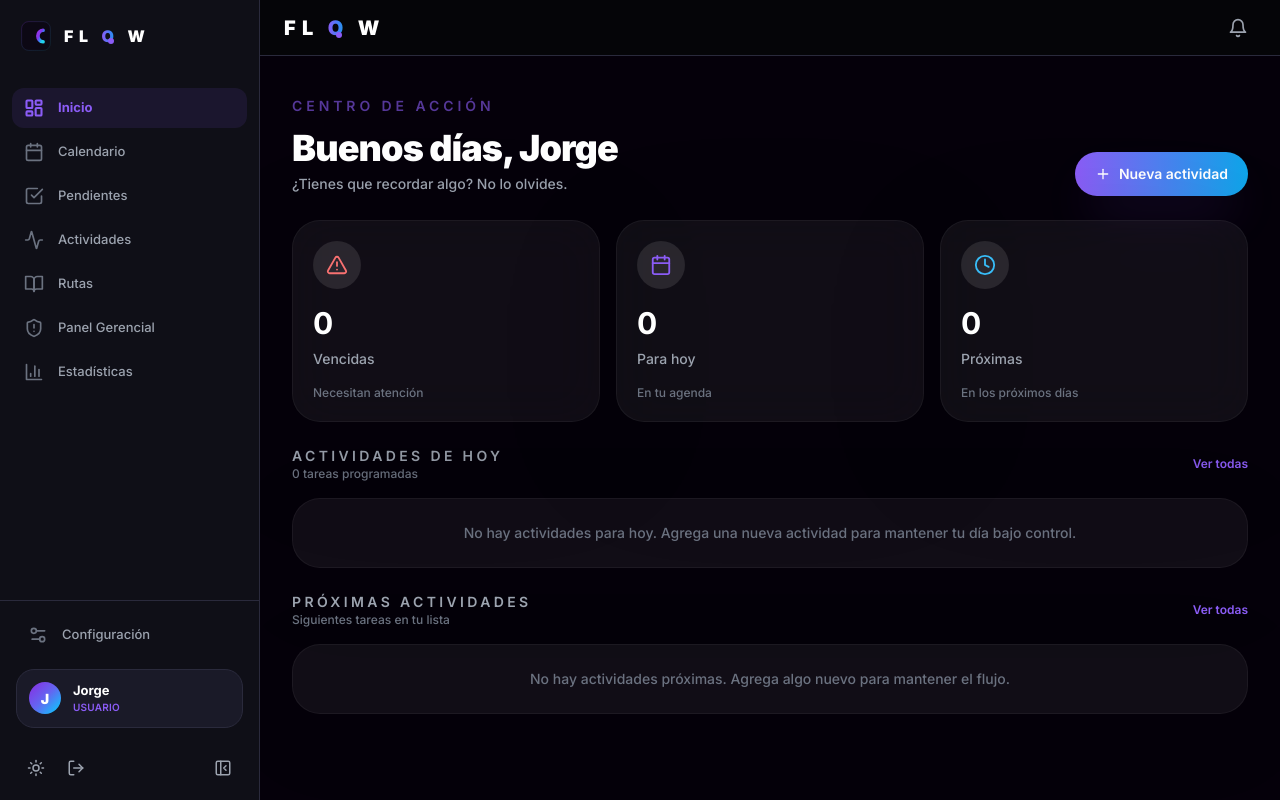
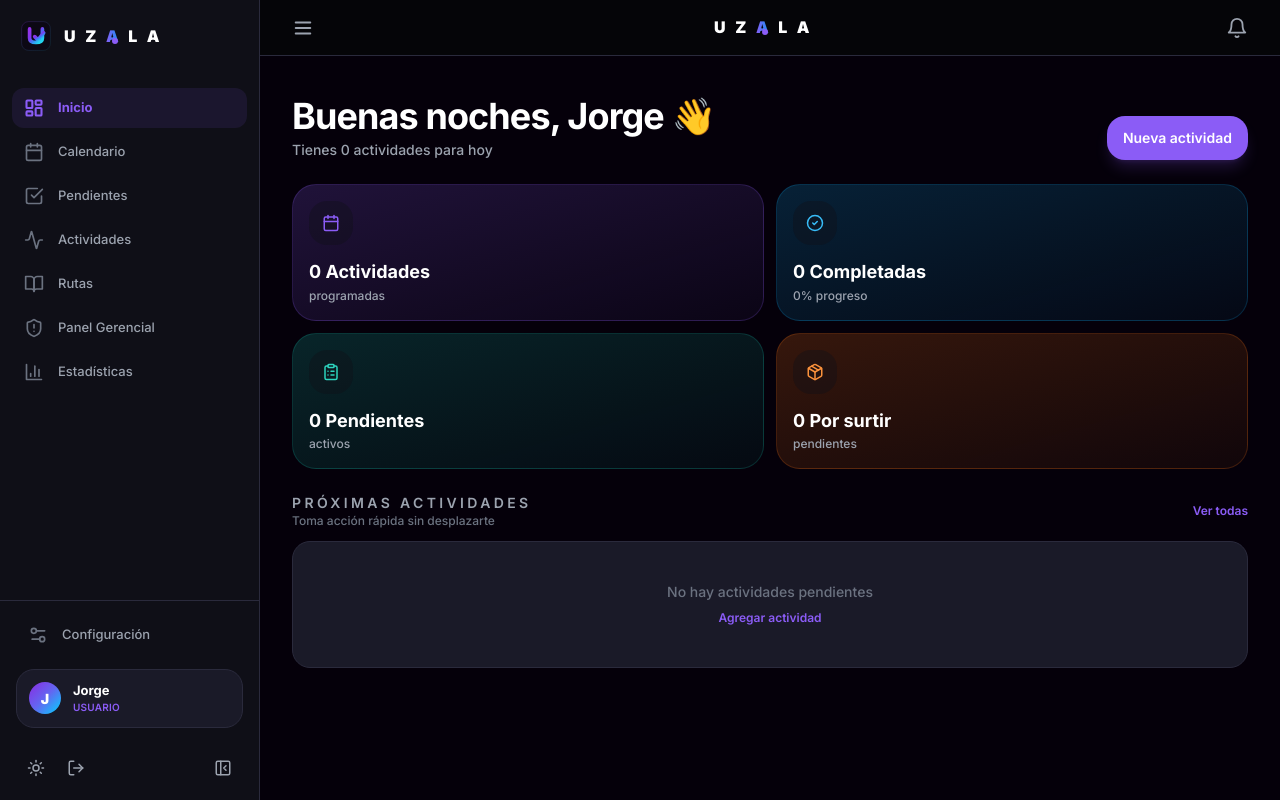
Before and after one commit to Yuse16/flowcontrol, a Next.js app: page /dashboard in a window 1280 px wide. Built offline with nearby package versions, Linux system fonts and the light colour scheme.

Commit message:
Align UZALA dashboard and calendar flow with mock

```diff
--- a/src/app/calendar/page.tsx
+++ b/src/app/calendar/page.tsx
@@ -111,7 +111,7 @@ export default function CalendarPage() {
   };
 
   if (!isLoaded) {
-    return <div className="min-h-screen flex items-center justify-center"><div className="w-8 h-8 rounded-full border-4 border-primary border-t-transparent animate-spin"></div></div>;
+    return <div className="min-h-screen flex items-center justify-center"><div className="w-8 h-8 rounded-full border-4 border-uzala-purple border-t-transparent animate-spin"></div></div>;
   }
 
   return (
--- a/src/app/dashboard/page.tsx
+++ b/src/app/dashboard/page.tsx
@@ -1,45 +1,29 @@
 "use client";
+import { useTodos } from '@/hooks/useTodos';
+import { useCalendarTasks } from '@/hooks/useCalendarTasks';
 import { useAdvancedActivities } from '@/hooks/useAdvancedActivities';
 import { useAuth } from '@/context/AuthContext';
 import { motion } from 'framer-motion';
-import { AlertTriangle, Calendar, Clock, Plus } from 'lucide-react';
+import { Calendar, CheckCircle2, ClipboardList, Package } from 'lucide-react';
 import { formatDateString } from '@/utils/date';
 import { getGreeting } from '@/utils/uzalaTheme';
 import Link from 'next/link';
 
 const summaryCards = [
-  {
-    key: 'overdue',
-    title: 'Vencidas',
-    label: 'Necesitan atención',
-    icon: AlertTriangle,
-    accent: 'from-red-500/15 to-red-500/5',
-    iconColor: 'text-red-400',
-  },
-  {
-    key: 'today',
-    title: 'Para hoy',
-    label: 'En tu agenda',
-    icon: Calendar,
-    accent: 'from-uzala-purple/20 to-uzala-purple/5',
-    iconColor: 'text-uzala-purple',
-  },
-  {
-    key: 'upcoming',
-    title: 'Próximas',
-    label: 'En los próximos días',
-    icon: Clock,
-    accent: 'from-sky-500/15 to-sky-500/5',
-    iconColor: 'text-sky-400',
-  },
+  { key: 'scheduled', icon: Calendar, color: 'from-uzala-purple/20 to-uzala-purple/5', iconColor: 'text-uzala-purple', border: 'border-uzala-purple/20' },
+  { key: 'completed', icon: CheckCircle2, color: 'from-sky-500/20 to-sky-500/5', iconColor: 'text-sky-400', border: 'border-sky-500/20' },
+  { key: 'pending', icon: ClipboardList, color: 'from-teal-500/20 to-teal-500/5', iconColor: 'text-teal-400', border: 'border-teal-500/20' },
+  { key: 'restock', icon: Package, color: 'from-orange-500/20 to-orange-500/5', iconColor: 'text-orange-400', border: 'border-orange-500/20' },
 ];
 
 export default function DashboardPage() {
-  const { activities, isLoaded } = useAdvancedActivities();
+  const { tasks: todos, isLoaded: todosLoaded } = useTodos();
+  const { isLoaded: calLoaded } = useCalendarTasks();
+  const { activities, isLoaded: activitiesLoaded } = useAdvancedActivities();
   const { currentUser } = useAuth();
   const todayStr = formatDateString(new Date());
 
-  if (!isLoaded) {
+  if (!todosLoaded || !calLoaded || !activitiesLoaded) {
     return (
       <div className="h-full flex items-center justify-center">
         <div className="w-10 h-10 rounded-full border-4 border-uzala-purple border-t-transparent animate-spin" />
@@ -47,15 +31,12 @@ export default function DashboardPage() {
     );
   }
 
-  const overdueActivities = activities.filter((activity) => {
-    if (!activity.fechaProgramada || activity.estado === 'completado') return false;
-    return activity.fechaProgramada < todayStr;
-  });
-
-  const todayActivities = activities.filter(
-    (activity) => activity.fechaProgramada === todayStr
-  );
-
+  const todayActivities = activities.filter((activity) => activity.fechaProgramada === todayStr);
+  const completedActivities = todayActivities.filter((activity) => activity.estado === 'completado').length;
+  const pendingActivities = todayActivities.length - completedActivities;
+  const pendingTodos = todos.filter((task) => task.status !== 'completed').length;
+  const restockCount = todos.filter((task) => task.status === 'pending' && task.priority === 'urgent').length;
+  const progress = todayActivities.length > 0 ? Math.round((completedActivities / todayActivities.length) * 100) : 0;
   const upcomingActivities = activities.filter(
     (activity) =>
       activity.estado !== 'completado' &&
@@ -63,140 +44,89 @@ export default function DashboardPage() {
       activity.fechaProgramada > todayStr
   );
 
-  const summaryValues = {
-    overdue: overdueActivities.length,
-    today: todayActivities.length,
-    upcoming: upcomingActivities.length,
+  const stats = {
+    scheduled: todayActivities.length,
+    completed: completedActivities,
+    pending: pendingActivities + pendingTodos,
+    restock: restockCount || Math.min(pendingTodos, 2),
   };
 
-  const todayTasks = todayActivities.slice(0, 4);
-  const upcomingTasks = upcomingActivities.slice(0, 5);
+  const cardLabels: Record<string, { title: string; subtitle?: string }> = {
+    scheduled: { title: `${stats.scheduled} Actividades`, subtitle: 'programadas' },
+    completed: { title: `${stats.completed} Completadas`, subtitle: `${progress}% progreso` },
+    pending: { title: `${stats.pending} Pendientes`, subtitle: 'activos' },
+    restock: { title: `${stats.restock} Por surtir`, subtitle: 'pendientes' },
+  };
+
+  const upcomingTasks = upcomingActivities.slice(0, 4);
 
   return (
-    <div className="space-y-6 max-w-4xl mx-auto md:max-w-none">
+    <div className="animate-in fade-in slide-in-from-bottom-4 duration-500 space-y-6 pb-6 max-w-4xl mx-auto md:max-w-none">
       <motion.header
-        initial={{ opacity: 0, y: 16 }}
+        initial={{ opacity: 0, y: 10 }}
         animate={{ opacity: 1, y: 0 }}
-        className="space-y-4 pt-2"
+        className="space-y-2 pt-2"
       >
-        <div className="flex flex-col gap-3 md:items-start md:flex-row md:justify-between md:items-end">
-          <div className="space-y-3">
-            <p className="text-sm font-semibold uppercase tracking-[0.28em] text-uzala-purple/60">
-              Centro de acción
-            </p>
-            <div className="space-y-1">
-              <h1 className="text-3xl sm:text-4xl font-black text-white tracking-tight">
-                Buenos días, {currentUser.name.split(' ')[0]}
+        <div className="flex flex-col gap-3 sm:flex-row sm:items-end sm:justify-between">
+          <div>
+            <h1 className="text-3xl md:text-4xl font-bold text-white tracking-tight">
+              {getGreeting()}, {currentUser.name.split(' ')[0]} 👋
             </h1>
-              <p className="max-w-2xl text-sm text-gray-400 leading-6">
-                ¿Tienes que recordar algo? No lo olvides.
-              </p>
+            <p className="text-sm text-gray-400 mt-1">Tienes {todayActivities.length} actividades para hoy</p>
           </div>
-          </div>
-
           <Link
             href="/activities"
-            className="inline-flex items-center gap-2 rounded-3xl bg-gradient-to-r from-uzala-purple to-sky-500 px-5 py-3 text-sm font-semibold text-white shadow-2xl shadow-uzala-purple/20 transition hover:-translate-y-0.5"
+            className="inline-flex items-center gap-2 rounded-2xl bg-uzala-purple px-4 py-3 text-sm font-semibold text-white shadow-lg shadow-uzala-purple/20"
           >
-            <Plus size={16} />
             Nueva actividad
           </Link>
         </div>
       </motion.header>
 
-      <section className="grid gap-4 lg:grid-cols-3">
+      <section className="grid grid-cols-2 gap-3">
         {summaryCards.map((card, idx) => {
           const Icon = card.icon;
+          const label = cardLabels[card.key];
           return (
             <motion.div
               key={card.key}
-              initial={{ opacity: 0, y: 16 }}
+              initial={{ opacity: 0, y: 15 }}
               animate={{ opacity: 1, y: 0 }}
-              transition={{ delay: idx * 0.06 }}
-              className={`rounded-[28px] border border-white/5 bg-white/5 p-5 backdrop-blur-xl shadow-[0_30px_120px_rgba(0,0,0,0.15)] ${card.accent}`}
+              transition={{ delay: idx * 0.08 }}
+              className={`bg-gradient-to-br ${card.color} border ${card.border} rounded-3xl p-4`}
             >
-              <div className={`mb-4 inline-flex h-12 w-12 items-center justify-center rounded-3xl bg-white/10 ${card.iconColor}`}>
-                <Icon size={22} />
+              <div className={`w-11 h-11 rounded-2xl bg-[#0F0F17]/40 flex items-center justify-center mb-4 ${card.iconColor}`}>
+                <Icon size={18} />
               </div>
-              <p className="text-3xl font-bold text-white">{summaryValues[card.key as keyof typeof summaryValues]}</p>
-              <p className="mt-2 text-sm text-gray-400">{card.title}</p>
-              <p className="mt-4 text-xs text-gray-500">{card.label}</p>
+              <p className="text-lg font-bold text-white leading-tight">{label.title}</p>
+              {label.subtitle && <p className="text-xs text-gray-400 mt-1">{label.subtitle}</p>}
             </motion.div>
           );
         })}
       </section>
 
-      <section className="space-y-4">
-        <div className="flex items-center justify-between gap-4">
+      <section>
+        <div className="flex items-center justify-between mb-3">
           <div>
-            <p className="text-sm font-semibold uppercase tracking-[0.24em] text-gray-400">
-              Actividades de hoy
-            </p>
-            <p className="text-xs text-gray-500">{todayActivities.length} tareas programadas</p>
+            <h2 className="text-sm font-semibold uppercase tracking-[0.24em] text-gray-400">Próximas actividades</h2>
+            <p className="text-xs text-gray-500">Toma acción rápida sin desplazarte</p>
           </div>
           <Link href="/activities" className="text-xs text-uzala-purple font-semibold">
             Ver todas
           </Link>
         </div>
 
-        <div className="space-y-3">
-          {todayTasks.length > 0 ? (
-            todayTasks.map((activity, idx) => (
-              <motion.div
-                key={activity.id}
-                initial={{ opacity: 0, x: -12 }}
-                animate={{ opacity: 1, x: 0 }}
-                transition={{ delay: idx * 0.05 }}
-                className="flex flex-col gap-3 rounded-[28px] border border-white/5 bg-white/5 p-5 shadow-[0_20px_80px_rgba(0,0,0,0.12)]"
-              >
-                <div className="flex items-start justify-between gap-4">
-                  <div className="min-w-0">
-                    <p className="text-base font-semibold text-white truncate">{activity.titulo || activity.title}</p>
-                    <p className="mt-1 text-sm text-gray-500">{activity.descripcion || activity.description || 'Sin descripción'}</p>
-                  </div>
-                  <span className="rounded-full bg-uzala-purple/10 px-3 py-1 text-[10px] font-semibold uppercase tracking-[0.18em] text-uzala-purple">
-                    Hoy
-                  </span>
-                </div>
-                <div className="flex flex-wrap gap-3 text-xs text-gray-400">
-                  {activity.fechaProgramada && <span>{activity.fechaProgramada}</span>}
-                  <span>{activity.estado.replace('_', ' ')}</span>
-                </div>
-              </motion.div>
-            ))
-          ) : (
-            <div className="rounded-[28px] border border-white/5 bg-white/5 p-6 text-center text-sm text-gray-500 shadow-[0_20px_80px_rgba(0,0,0,0.12)]">
-              No hay actividades para hoy. Agrega una nueva actividad para mantener tu día bajo control.
-            </div>
-          )}
-        </div>
-      </section>
-
-      <section className="space-y-4">
-        <div className="flex items-center justify-between gap-4">
-          <div>
-            <p className="text-sm font-semibold uppercase tracking-[0.24em] text-gray-400">
-              Próximas actividades
-            </p>
-            <p className="text-xs text-gray-500">Siguientes tareas en tu lista</p>
-          </div>
-          <Link href="/activities" className="text-xs text-uzala-purple font-semibold">
-            Ver todas
-          </Link>
-        </div>
-
-        <div className="space-y-3">
+        <div className="space-y-2">
           {upcomingTasks.length > 0 ? (
             upcomingTasks.map((activity, idx) => (
               <motion.div
                 key={activity.id}
-                initial={{ opacity: 0, x: -12 }}
+                initial={{ opacity: 0, x: -10 }}
                 animate={{ opacity: 1, x: 0 }}
-                transition={{ delay: idx * 0.05 }}
-                className="flex items-center justify-between gap-4 rounded-[28px] border border-white/5 bg-[#0d0b14] p-4"
+                transition={{ delay: idx * 0.06 }}
+                className="flex items-center gap-3 bg-uzala-card border border-uzala-border rounded-2xl p-4"
               >
-                <div className="flex items-center gap-3">
-                  <span className={`inline-flex h-3.5 w-3.5 rounded-full ${
+                <span className={`h-2.5 w-2.5 rounded-full ${
                   activity.priority === 'urgent'
                     ? 'bg-red-400'
                     : activity.priority === 'high'
@@ -205,19 +135,21 @@ export default function DashboardPage() {
                     ? 'bg-sky-400'
                     : 'bg-emerald-400'
                 }`} />
-                  <div className="min-w-0">
+                <div className="min-w-0 flex-1">
                   <p className="text-sm font-semibold text-white truncate">{activity.titulo || activity.title}</p>
-                    <p className="text-[11px] text-gray-500">{activity.fechaProgramada}</p>
+                  <p className="mt-1 text-[11px] text-gray-500">{activity.fechaProgramada} · {activity.estado.replace('_', ' ')}</p>
                 </div>
-                </div>
-                <span className="rounded-full bg-white/5 px-3 py-1 text-[10px] font-semibold uppercase tracking-[0.18em] text-gray-300">
+                <span className="text-[10px] font-bold text-uzala-purple bg-uzala-purple/10 px-2.5 py-1 rounded-full">
                   Próxima
                 </span>
               </motion.div>
             ))
           ) : (
-            <div className="rounded-[28px] border border-white/5 bg-white/5 p-6 text-center text-sm text-gray-500 shadow-[0_20px_80px_rgba(0,0,0,0.12)]">
-              No hay actividades próximas. Agrega algo nuevo para mantener el flujo.
+            <div className="text-center py-10 bg-uzala-card border border-uzala-border rounded-2xl">
+              <p className="text-sm text-gray-500">No hay actividades pendientes</p>
+              <Link href="/activities" className="text-xs text-uzala-purple font-semibold mt-2 inline-block">
+                Agregar actividad
+              </Link>
             </div>
           )}
         </div>
--- a/src/app/manifest.ts
+++ b/src/app/manifest.ts
@@ -2,8 +2,8 @@ import type { MetadataRoute } from 'next';
 
 export default function manifest(): MetadataRoute.Manifest {
   return {
-    name: 'FlowControl — Gestión Inteligente',
-    short_name: 'FlowControl',
+    name: 'UZALA — Gestión Inteligente',
+    short_name: 'UZALA',
     description: 'App móvil de gestión de actividades, calendario y pendientes.',
     start_url: '/dashboard',
     display: 'standalone',
--- a/src/components/brand/UzalaMark.tsx
+++ b/src/components/brand/UzalaMark.tsx
@@ -8,7 +8,7 @@ interface UzalaMarkProps {
 
 export function UzalaMark({ size = 48, className, showGlow = true }: UzalaMarkProps) {
   const uid = `mark-${size}`;
-  const { squircle, fStem, fTop, fMid, cCurve, glow, strokeWidth } = UZALA_MARK;
+  const { squircle, uBody, uTick, glow, strokeWidth } = UZALA_MARK;
 
   return (
     <svg
@@ -45,7 +45,6 @@ export function UzalaMark({ size = 48, className, showGlow = true }: UzalaMarkPr
         )}
       </defs>
 
-      {/* Squircle container */}
       <rect
         x={squircle.x}
         y={squircle.y}
@@ -57,7 +56,6 @@ export function UzalaMark({ size = 48, className, showGlow = true }: UzalaMarkPr
         strokeWidth="1.2"
       />
 
-      {/* Purple ambient glow inside icon */}
       {showGlow && (
         <ellipse
           cx={glow.cx}
@@ -68,35 +66,17 @@ export function UzalaMark({ size = 48, className, showGlow = true }: UzalaMarkPr
         />
       )}
 
-      {/* F stem and bars */}
       <path
-        d={fStem}
+        d={uBody}
         stroke={`url(#${uid}-grad)`}
         strokeWidth={strokeWidth}
         strokeLinecap="round"
+        strokeLinejoin="round"
         fill="none"
         filter={showGlow ? `url(#${uid}-blur)` : undefined}
       />
       <path
-        d={fTop}
-        stroke={`url(#${uid}-grad)`}
-        strokeWidth={strokeWidth}
-        strokeLinecap="round"
-        fill="none"
-        filter={showGlow ? `url(#${uid}-blur)` : undefined}
-      />
-      <path
-        d={fMid}
-        stroke={`url(#${uid}-grad)`}
-        strokeWidth={strokeWidth}
-        strokeLinecap="round"
-        fill="none"
-        filter={showGlow ? `url(#${uid}-blur)` : undefined}
-      />
-
-      {/* C curve */}
-      <path
-        d={cCurve}
+        d={uTick}
         stroke={`url(#${uid}-grad)`}
         strokeWidth={strokeWidth}
         strokeLinecap="round"
--- a/src/components/brand/UzalaWordmark.tsx
+++ b/src/components/brand/UzalaWordmark.tsx
@@ -17,20 +17,22 @@ export function UzalaWordmark({ size = 'md', className }: UzalaWordmarkProps) {
   return (
     <div
       className={clsx(
-        'inline-flex items-center gap-2 font-black uppercase leading-none',
+        'inline-flex items-center gap-1 font-black uppercase leading-none',
         sizeClasses[size],
         className
       )}
       style={{ width: WORDMARK_WIDTHS[size] }}
-      aria-label="FlowControl"
+      aria-label="UZALA"
       role="img"
     >
-      <span className="text-white">FL</span>
+      <span className="text-white">U</span>
+      <span className="text-white">Z</span>
       <span className="relative text-transparent bg-clip-text bg-gradient-to-r from-uzala-purple via-uzala-blue to-uzala-cyan">
-        O
+        A
         <span className="absolute left-1/2 bottom-0 h-1.5 w-1.5 -translate-x-1/2 rounded-full bg-uzala-purple" />
       </span>
-      <span className="text-white">W</span>
+      <span className="text-white">L</span>
+      <span className="text-white">A</span>
     </div>
   );
 }
--- a/src/components/calendar/DayView.tsx
+++ b/src/components/calendar/DayView.tsx
@@ -67,35 +67,35 @@ export function DayView({ currentDate, activities, onToggleComplete }: DayViewPr
   };
 
   return (
-    <div className="flex-1 bg-white dark:bg-[#171717] rounded-[32px] border border-border shadow-sm overflow-hidden flex flex-col relative" data-design-id="day-view-container">
-      <div className="p-8 border-b border-border bg-gray-50/30 dark:bg-white/[0.01] z-10">
+    <div className="flex-1 bg-uzala-card rounded-[32px] border border-uzala-border shadow-2xl overflow-hidden flex flex-col relative" data-design-id="day-view-container">
+      <div className="p-8 border-b border-uzala-border bg-[#0f1119] z-10">
         <div className="flex justify-between items-end mb-5">
           <div>
-            <p className="text-[10px] font-black uppercase tracking-[0.2em] text-primary mb-1">Resumen del Día</p>
-            <h2 className="text-3xl font-black text-[#111827] dark:text-white tracking-tighter">Actividades</h2>
-            <p className="text-sm text-gray-500 font-medium mt-1">{completedCount} de {totalCount} completadas</p>
+            <p className="text-[10px] font-black uppercase tracking-[0.2em] text-uzala-purple mb-1">Resumen del Día</p>
+            <h2 className="text-3xl font-black text-white tracking-tighter">Actividades</h2>
+            <p className="text-sm text-gray-400 font-medium mt-1">{completedCount} de {totalCount} completadas</p>
           </div>
-          <div className="text-5xl font-black text-primary tracking-tighter">
+          <div className="text-5xl font-black text-uzala-purple tracking-tighter">
             {progress}%
           </div>
         </div>
-        <div className="w-full h-3 bg-gray-100 dark:bg-white/5 rounded-full overflow-hidden relative border border-white/10 shadow-inner">
+        <div className="w-full h-3 bg-white/5 rounded-full overflow-hidden relative border border-white/10 shadow-inner">
           <motion.div
             initial={{ width: 0 }}
             animate={{ width: `${progress}%` }}
             transition={{ duration: 0.8, ease: 'circOut' }}
-            className="absolute top-0 left-0 h-full bg-gradient-to-r from-[#6366f1] to-[#8b5cf6] rounded-full shadow-[0_0_15px_rgba(99,102,241,0.5)]"
+            className="absolute top-0 left-0 h-full bg-gradient-to-r from-uzala-purple to-uzala-blue rounded-full shadow-[0_0_15px_rgba(139,92,246,0.35)]"
           />
         </div>
       </div>
 
       <div className="flex-1 overflow-y-auto custom-scrollbar p-8 pb-24 md:pb-8 safe-bottom">
         {totalCount === 0 ? (
-          <div className="h-full flex flex-col items-center justify-center text-gray-500 py-20">
-            <div className="w-20 h-20 mb-6 rounded-[24px] bg-gray-50 dark:bg-white/5 flex items-center justify-center shadow-inner">
+          <div className="h-full flex flex-col items-center justify-center text-gray-400 py-20">
+            <div className="w-20 h-20 mb-6 rounded-[24px] bg-white/5 flex items-center justify-center shadow-inner">
               <Layers size={32} className="opacity-20" />
             </div>
-            <p className="text-xl font-black text-[#111827] dark:text-white tracking-tight uppercase tracking-widest">Día Libre</p>
+            <p className="text-xl font-black text-white tracking-tight uppercase tracking-widest">Día Libre</p>
             <p className="text-sm text-center max-w-xs mt-3 text-gray-400 font-medium">No hay actividades programadas para este día. Agrega una nueva actividad desde el calendario o desde Actividades.</p>
           </div>
         ) : (
--- a/src/components/layout/Topbar.tsx
+++ b/src/components/layout/Topbar.tsx
@@ -15,21 +15,23 @@ export function Topbar() {
 
   return (
     <header className="h-14 bg-[#050508] border-b border-[#2A2A3C] flex items-center justify-between px-4 md:px-6 z-40 sticky top-0">
-      {/* Mobile header */}
-      <div className="flex items-center justify-between w-full md:hidden">
       <button
         onClick={() => setIsMobileMenuOpen(true)}
-          className="p-2 -ml-2 text-gray-400 hover:text-white transition-colors rounded-xl"
+        className="p-2 text-gray-400 hover:text-white transition-colors rounded-xl"
       >
         <Menu size={22} />
       </button>
 
+      <div className="absolute inset-x-0 flex justify-center pointer-events-none md:static md:relative">
+        <div className="pointer-events-auto">
           <UzalaWordmark size="sm" />
+        </div>
+      </div>
 
       <div className="relative">
         <button
           onClick={() => setIsDropdownOpen(!isDropdownOpen)}
-            className="p-2 -mr-2 text-gray-400 hover:text-white transition-colors relative rounded-xl"
+          className="p-2 text-gray-400 hover:text-white transition-colors relative rounded-xl hover:bg-white/5"
         >
           <Bell size={22} />
           {pendingCount > 0 && (
@@ -41,27 +43,6 @@ export function Topbar() {
           onClose={() => setIsDropdownOpen(false)}
         />
       </div>
-      </div>
-
-      {/* Desktop header */}
-      <div className="hidden md:flex items-center justify-between w-full">
-        <UzalaWordmark size="md" />
-        <div className="relative">
-          <button
-            onClick={() => setIsDropdownOpen(!isDropdownOpen)}
-            className="p-2 text-gray-400 hover:text-white transition-colors relative rounded-xl hover:bg-white/5"
-          >
-            <Bell size={20} />
-            {pendingCount > 0 && (
-              <span className="absolute top-1.5 right-1.5 w-2 h-2 bg-[#8A2BE2] rounded-full border border-[#050508]" />
-            )}
-          </button>
-          <ReminderDropdown
-            isOpen={isDropdownOpen}
-            onClose={() => setIsDropdownOpen(false)}
-          />
-        </div>
-      </div>
     </header>
   );
 }
```
Also changed, not shown: src/app/layout.tsx (+4 -4 lines), src/components/brand/uzalaBrand.ts (+4 -8 lines), src/components/calendar/CalendarHeader.tsx (+9 -11 lines), src/components/calendar/MonthView.tsx (+8 -10 lines), src/components/calendar/WeekView.tsx (+6 -6 lines). Lines whose indentation alone changed are shown as unchanged.
